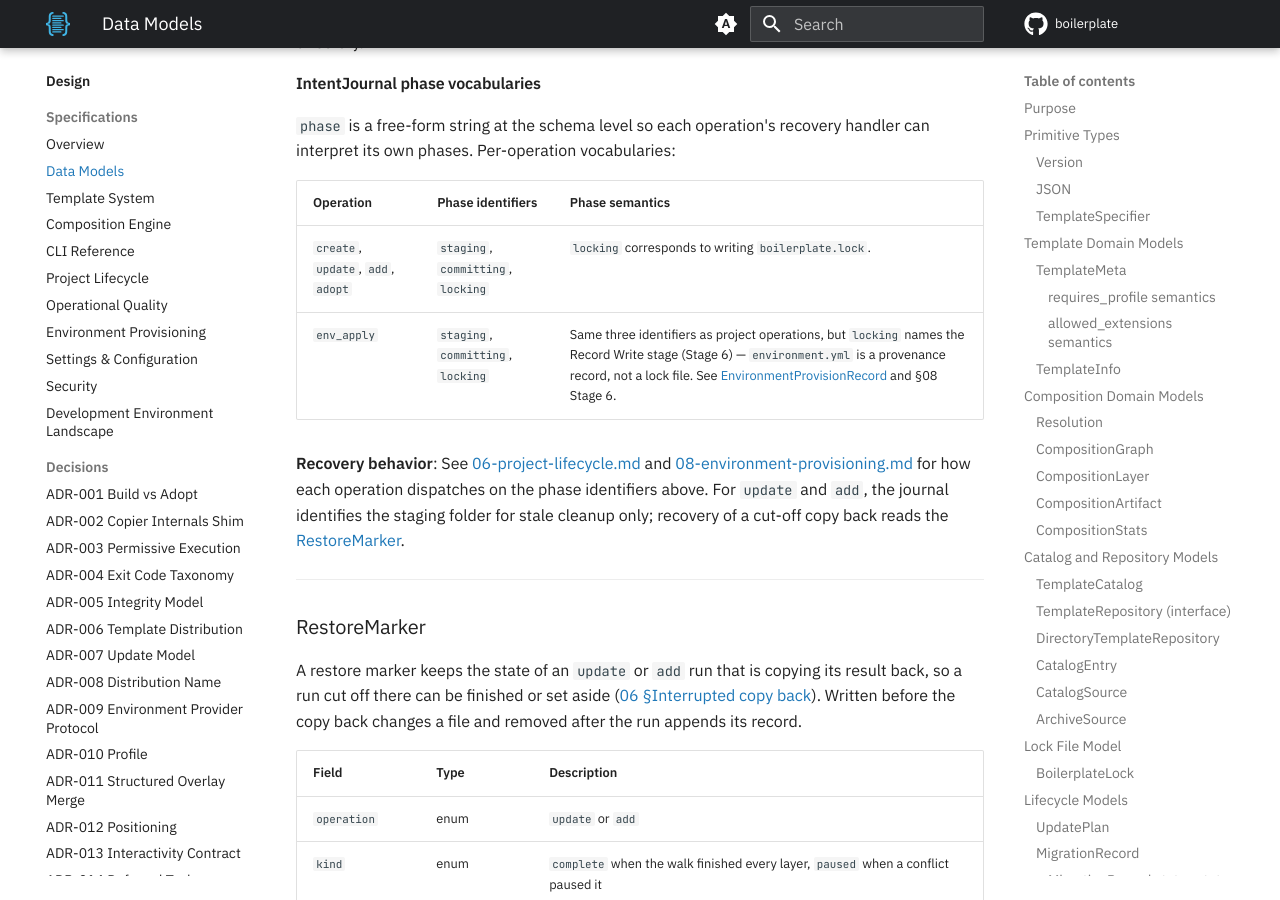
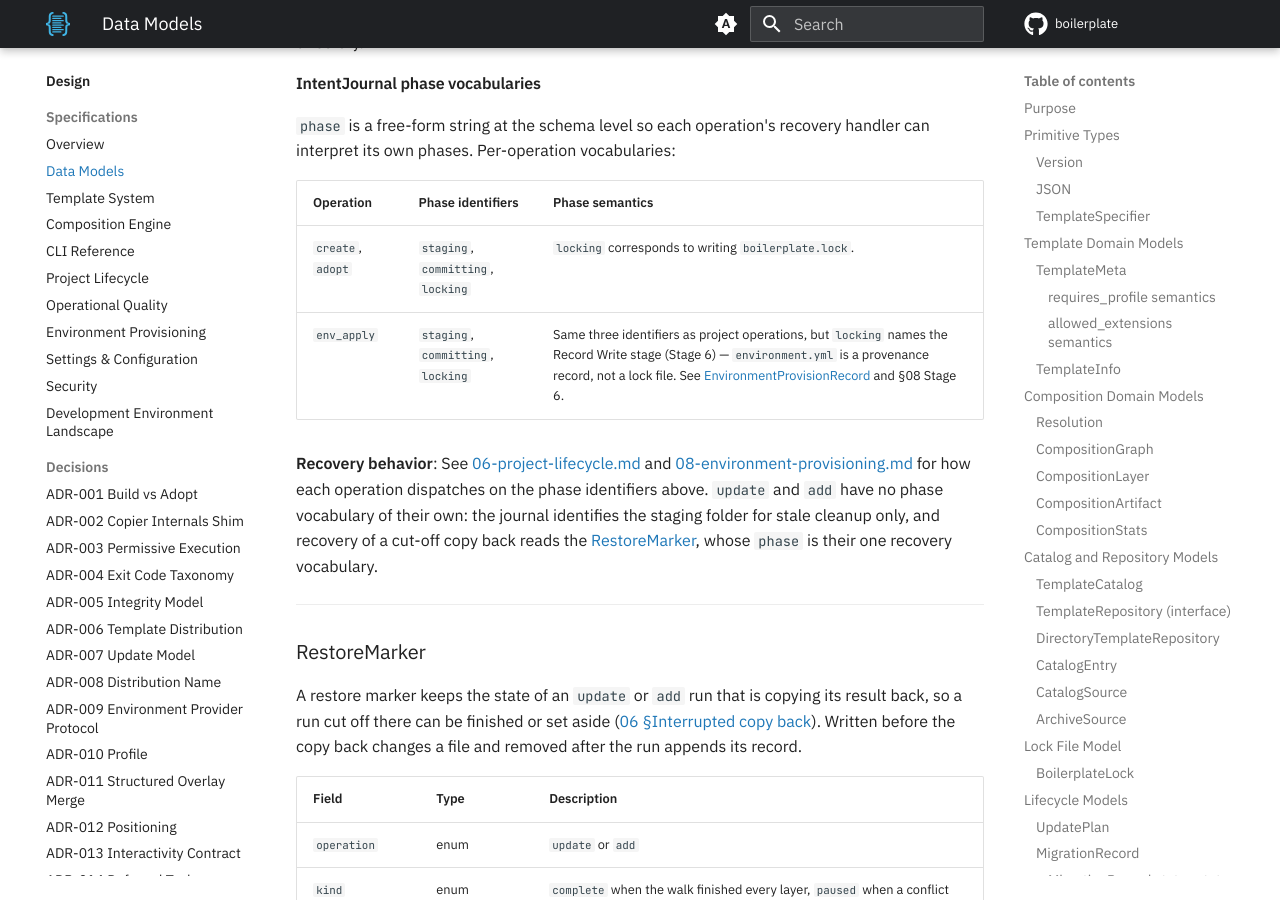
Before and after one commit to TheRealBillSiegler/boilerplate, an MkDocs documentation site: the page built from docs/design/02-data-models.md, in a window 1280 px wide and 900 px high, scrolled down 18751 px. Built offline with MkDocs 1.6.1 and Material for MkDocs 9.7.7, drawn with Linux system fonts in a browser that asks for light colours; comment, search, counter and statistics services are not loaded; the version menu is left out.

Commit message:
docs(design): give update and add one recovery vocabulary
The journal phase table gave update and add the staging, committing and
locking identifiers although the same section says their journal only
names the staging folder for stale cleanup and recovery reads the
restore marker, which defines its own phases. Drop the two operations
from the table row; the operation enum keeps them for the cleanup.

Co-Authored-By: Claude Sonnet 5.5 <noreply@anthropic.com>

```diff
--- a/docs/design/02-data-models.md
+++ b/docs/design/02-data-models.md
@@ -484,10 +484,10 @@ An intent journal records the in-progress state of a mutating operation for cras
 
 | Operation | Phase identifiers | Phase semantics |
 | --- | --- | --- |
-| `create`, `update`, `add`, `adopt` | `staging`, `committing`, `locking` | `locking` corresponds to writing `boilerplate.lock`. |
+| `create`, `adopt` | `staging`, `committing`, `locking` | `locking` corresponds to writing `boilerplate.lock`. |
 | `env_apply` | `staging`, `committing`, `locking` | Same three identifiers as project operations, but `locking` names the Record Write stage (Stage 6) — `environment.yml` is a provenance record, not a lock file. See [EnvironmentProvisionRecord](#environmentprovisionrecord) and §08 Stage 6. |
 
-**Recovery behavior**: See [06-project-lifecycle.md](06-project-lifecycle.md) and [08-environment-provisioning.md](08-environment-provisioning.md) for how each operation dispatches on the phase identifiers above. For `update` and `add`, the journal identifies the staging folder for stale cleanup only; recovery of a cut-off copy back reads the [RestoreMarker](#restoremarker).
+**Recovery behavior**: See [06-project-lifecycle.md](06-project-lifecycle.md) and [08-environment-provisioning.md](08-environment-provisioning.md) for how each operation dispatches on the phase identifiers above. `update` and `add` have no phase vocabulary of their own: the journal identifies the staging folder for stale cleanup only, and recovery of a cut-off copy back reads the [RestoreMarker](#restoremarker), whose `phase` is their one recovery vocabulary.
 
 ---
 
```
